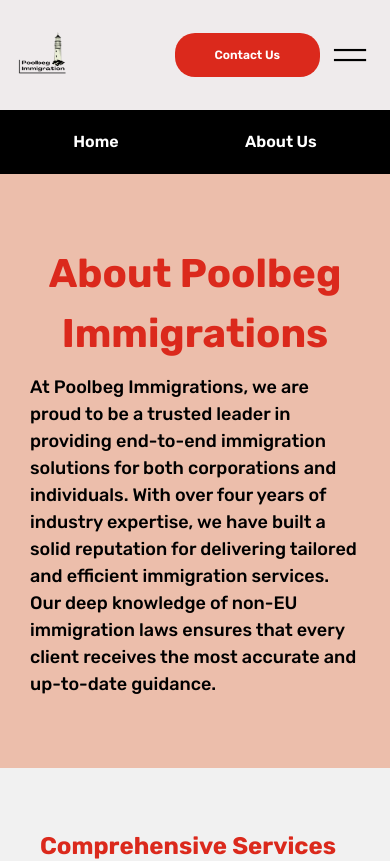
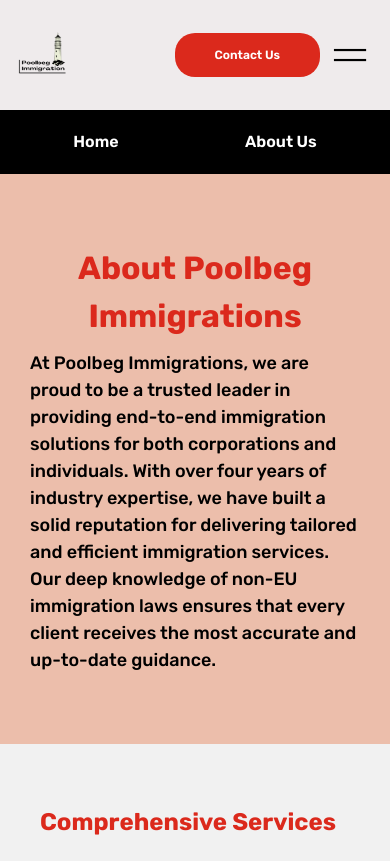
Before and after one commit to TartejBrothers/Poolbeg-Immigration, a React (Create React App) app: page /about-us in a window 390 px wide. Shown: the top 861 px of the page. Built offline with nearby package versions, Linux system fonts and the light colour scheme.

Commit message:
Updated: About Us

```diff
--- a/src/styles/aboutus.css
+++ b/src/styles/aboutus.css
@@ -112,4 +112,10 @@
   .aboutheader p {
     text-align: left;
   }
+  .homeservices h1 {
+    font-size: 32px;
+  }
+  .aboutusmainheader h1 {
+    font-size: 32px;
+  }
 }
```
